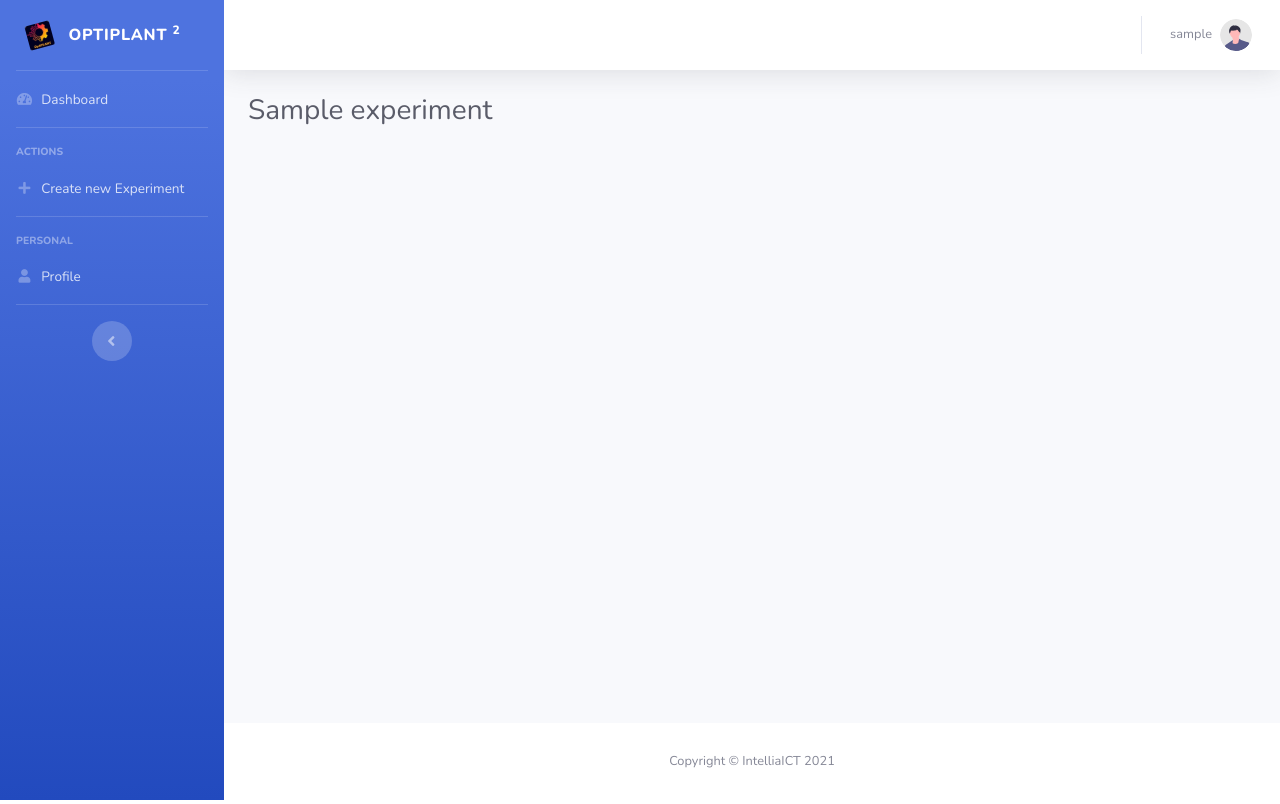
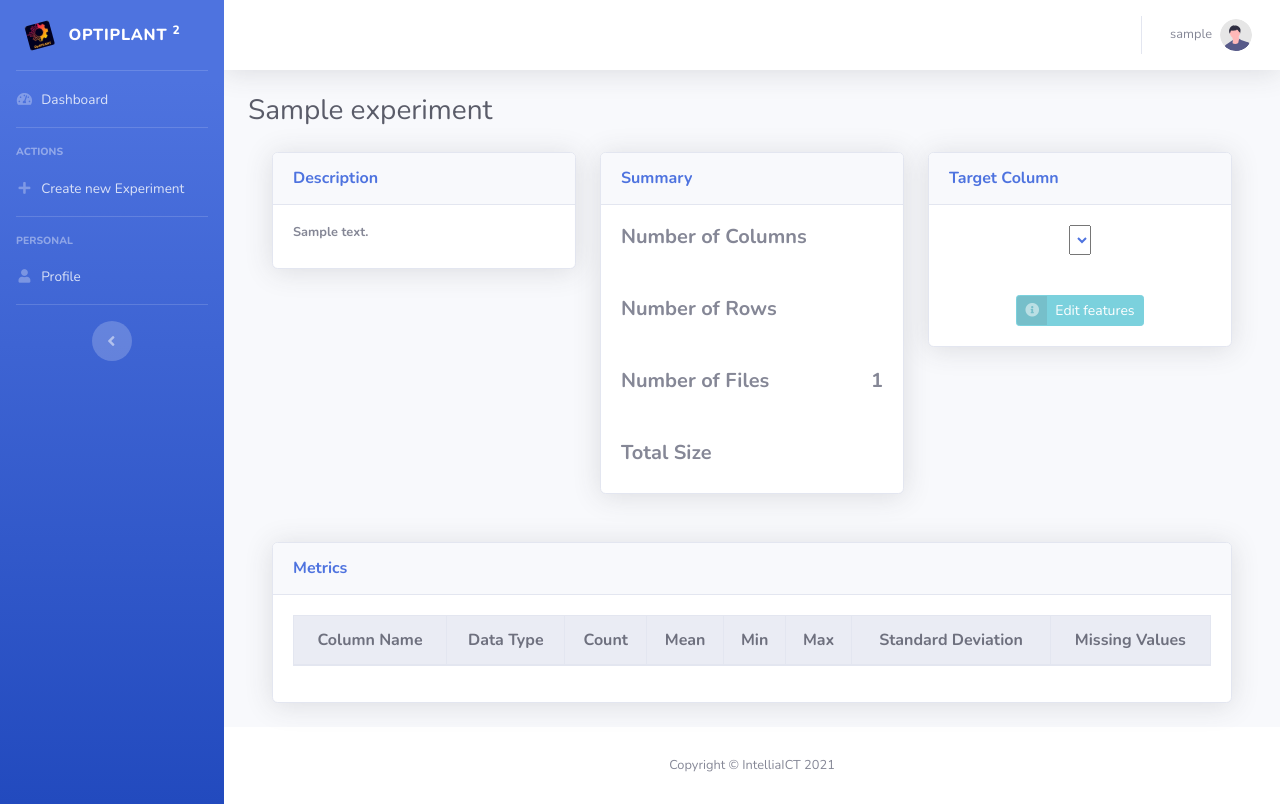
Before and after one commit to Intellia-SME/OptiPLANT, a Django app: page /experiments/00000000-0000-0000-0000-000000000001/main/ in a window 1280 px wide. Run offline with Django 3.2, Linux system fonts and the light colour scheme; a user stored in the database is signed in; tables that the repository leaves empty hold one stand-in row (values such as "Sample post"); data that the repository does not hold is empty; some libraries are stand-ins or nearby versions.

Commit message:
Adding statistics to experiment/id/main page (html logic) - Summary table - Target Column - Metrics Table

```diff
--- a/apps/experiments/templates/experiments/main_experiment.html
+++ b/apps/experiments/templates/experiments/main_experiment.html
@@ -10,8 +10,149 @@
     {% with page_title=object.name %}
         {{ block.super }}
     {% endwith %}
-<div class="container">
+
+<div class="container-fluid">
+    <div class="row">
+        <div class="col-lg-4 mb-4">
+            <div class="card shadow mb-4">
+                <div class="card-header py-3">
+                    <h6 class="m-0 font-weight-bold text-primary">Description</h6>
+                </div>
+                <div class="card-body">
+                    <h4 class="small font-weight-bold">
+                        {{ object.description|default:"-" }}
+                    </h4>
+                </div>
+            </div>
+        </div>
+        <div class="col-lg-4 mb-4">
+            <div class="card shadow mb-4">
+                <div class="card-header py-3">
+                    <h6 class="m-0 font-weight-bold text-primary">Summary</h6>
+                </div>
+                <div class="card-body">
+                    <h5 class="font-weight-bold">Number of Columns
+                        <span id=numberOfColumns class="float-right"></span>
+                    </h5>
+                </div>
+                <div class="card-body">
+                    <h5 class="font-weight-bold">Number of Rows
+                        <span id=numberOfRows class="float-right"></span>
+                    </h5>
+                </div>
+                <div class="card-body">
+                    <h5 class="font-weight-bold">Number of Files
+                        <span class="float-right">1</span>
+                    </h5>
+                </div>
+                <div class="card-body">
+                    <h5 class="font-weight-bold">Total Size
+                        <span id=totalSize class="float-right"></span>
+                    </h5>
+                </div>
+            </div>
+        </div>
+        <div class="col-lg-4 mb-4">
+            <div class="card shadow mb-4">
+                <div class="card-header py-3">
+                    <h6 class="m-0 font-weight-bold text-primary">Target Column</h6>
+                </div>
+                <div class="card-body text-center">
+                    <div>
+                        <select id="targetColumn"class="form-select text-lg font-weight-bold text-primary" aria-label=".form-select-lg target column">
+
+                        </select>
+                    </div>
+                </div>
+                <div class="card-body text-center">
+                    <button href="#" class="btn btn-info btn-icon-split btn-sm" disabled>
+                        <span class="icon text-white-50">
+                            <i class="fas fa-info-circle"></i>
+                        </span>
+                        <span class="text">Edit features</span>
+                    </button>
+                </div>
+            </div>
+        </div>
+    </div>
+    <div class="row">
+        <div class="col-lg-12 mb-4">
+            <div class="card shadow">
+                <div class="card-header py-3">
+                    <h6 class="m-0 font-weight-bold text-primary">Metrics</h6>
+                </div>
+                <div class="card-body">
+                    <div class="table-responsive">
+                        <table class="table table-bordered table-hover text-center" id="dataTable" width="100%" cellspacing="0">
+                            <thead class="thead-light">
+                                <tr>
+                                    <th>Column Name</th>
+                                    <th>Data Type</th>
+                                    <th>Count</th>
+                                    <th>Mean</th>
+                                    <th>Min</th>
+                                    <th>Max</th>
+                                    <th>Standard Deviation</th>
+                                    <th>Missing Values</th>
+                                </tr>
+                            </thead>
+                            <tbody id="metricsTable">
+
+                            </tbody>
+                        </table>
+                    </div>
+                </div>
+            </div>
+        </div>
+    </div>
+</div>
+{% endblock content %}
 
 
-</div>
-{% endblock content %}
+{% block js %}
+<script type="text/javascript">
+
+const statisticsURL = "{% url 'experiments:json_statistics' pk=object.id %}";
+
+</script>
+
+<script type="text/javascript">
+
+$(document).ready(function(){
+    $('.dropdown-toggle').dropdown();
+    fillSummaryMetricsTableTargetColumn(statisticsURL);
+});
+
+</script>
+
+<script type="text/javascript">
+
+function fillSummaryMetricsTableTargetColumn(fromURL) {
+    $.get(fromURL, function(data) {
+        document.getElementById("numberOfColumns").innerHTML = data['number_of_columns'];
+        document.getElementById("numberOfRows").innerHTML = data['number_of_rows'];
+        document.getElementById("totalSize").innerHTML = data['total_size'] + " Bytes";
+
+        var statistics = JSON.parse(data['stats']);
+        Object.entries(statistics).forEach(([key, value]) => {
+            $('#targetColumn').append(' \
+                <option value="'+ key +'" selected>'+ key +'</option> \
+            ');
+
+            $('#metricsTable').append(' \
+                <tr>\
+                    <th>'+ key +'</th> \
+                    <th>'+ value["column_type"] +'</th> \
+                    <th>'+ value["count"] +'</th> \
+                    <th>'+ value["mean"] +'</th> \
+                    <th>'+ value["min"] +'</th> \
+                    <th>'+ value["max"] +'</th> \
+                    <th>'+ value["std"] +'</th> \
+                    <th>'+ (data['number_of_rows'] - value["count"]) +'</th> \
+                </tr>');
+        });
+    });
+}
+
+</script>
+{% endblock js %}
--- a/templates/base_site.html
+++ b/templates/base_site.html
@@ -63,6 +63,10 @@
         <!-- Custom scripts for all pages-->
         <script src="{% static 'js/sb-admin-2.min.js' %}"></script>
 
+        {% block js %}
+
+        {% endblock js %}
+
     </body>
 
 </html>
```
